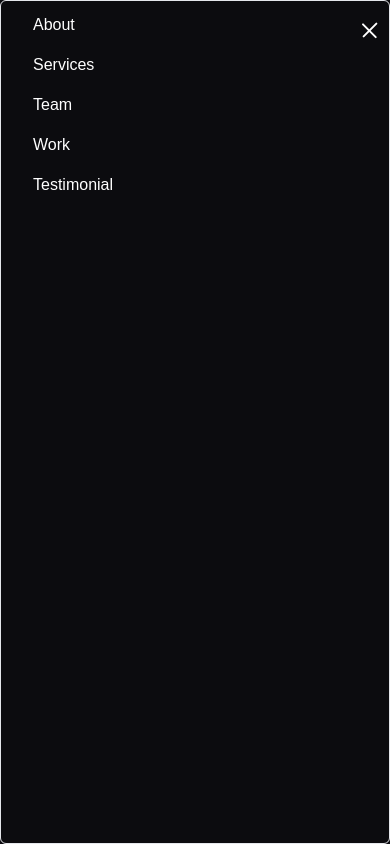
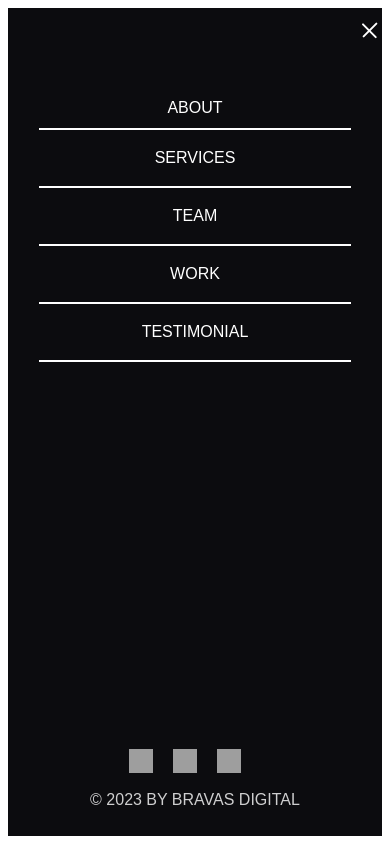
Before and after one commit to Ashutoshkr23/Bravos-11, a Next.js app: page / in a window 390 px wide. Both pictures are taken after a click on the button 372 px from the left and 30 px from the top of the page. Shown: the top 844 px of the page. Built offline with nearby package versions, Linux system fonts and the light colour scheme; no server answers; grey boxes are pictures that could not be loaded.

Commit message:
NAV ui Change

```diff
--- a/src/components/Navbar.jsx
+++ b/src/components/Navbar.jsx
@@ -1,9 +1,35 @@
 
-import React, {useState}from 'react'
+import React, {useState , useEffect}from 'react'
 import Link from 'next/link';
+import { motion, AnimatePresence } from 'framer-motion';
 
 function Navbar() {
     const [isOpen, setIsOpen] = useState(false);
+
+    const [date, setDate] = useState();
+
+    function getYear() {
+        setDate(new Date().getFullYear());
+    }
+
+    useEffect(() => {
+        getYear();
+    }, [])
+
+    const fadeIn = {
+        initial: {
+            opacity: 0
+        },
+        animate: {
+            opacity: 1,
+            transition: {
+                duration: 0.3
+            }
+        },
+        exit: {
+            opacity: 0,
+        }
+    }
 
 
   return (
@@ -89,42 +115,46 @@ function Navbar() {
                               </div>
                       </button>
                       {isOpen && (
-                          <div className="absolute w-full h-screen  right-0 top-0 bg-dark border rounded-md shadow-lg z-10">
-                              <div className="py-1 px-4 ">
-                                  <a
-                                      href="#about"
-                                      className="block px-4 py-2 text-white hover:font-bold hover:bg-gray-900 rounded-sm hover:text-gray-100"
-                                  >
-                                      About
-                                  </a>
-                                      <a
-                                          href="#services"
-                                          className="block px-4 py-2 text-white hover:font-bold hover:bg-gray-900 rounded-sm hover:text-gray-100"
-                                      >
-                                          Services
-                                      </a>
-                                      <a
-                                          href="#team"
-                                          className="block px-4 py-2 text-white hover:font-bold hover:bg-gray-900 rounded-sm hover:text-gray-100"
-                                      >
-                                          Team
-                                      </a>
-                                      <a
-                                          href="#work"
-                                          className="block px-4 py-2 text-white hover:font-bold hover:bg-gray-900 rounded-sm hover:text-gray-100"
-                                      >
-                                         Work
-                                      </a>
-                                      <a
-                                          href="#testimonials"
-                                          className="block px-4 py-2 text-white hover:font-bold hover:bg-gray-900 rounded-sm hover:text-gray-100"
-                                      >
-                                          Testimonial
-                                      </a>
+                              <AnimatePresence>
+                                  <motion.div variants={fadeIn} initial="initial" whileInView="animate" exit="exit" viewport={{ once: false }} className="absolute ease-in duration-800  w-full h-screen top-0 right-0 text-white   border-white border-8 bg-dark shadow-lg z-10">
+                                      <div className='flex flex-col h-full  content-between'>
+                                          <div className="flex flex-col mx-auto mt-20 text-center font-oswald tracking-light w-10/12 z-20">
+                                              <div onClick={() => setIsOpen(!isOpen)} className="nav-link-container  py-2  border-b-2 border-white ">
+                                                  <a href="#about" className="nav-link ">ABOUT</a>
+                                              </div>
+                                              <div onClick={() => setIsOpen(!isOpen)} className="nav-link-container py-4  border-b-2 border-white">
+                                                  <a href="#services" className="nav-link ">SERVICES</a>
+                                              </div>
+                                              <div onClick={() => setIsOpen(!isOpen)} className="nav-link-container py-4  border-b-2 border-white ">
+                                                  <a href="#team" className="nav-link ">TEAM</a>
+                                              </div>
+                                              <div onClick={() => setIsOpen(!isOpen)} className="nav-link-container py-4  border-b-2 border-white ">
+                                                  <a href="#work" className="nav-link ">WORK</a>
+                                              </div>
+                                              <div onClick={() => setIsOpen(!isOpen)} className="nav-link-container  border-b-2 border-white py-4   ">
+                                                  <a href="#testimonials" className="nav-link ">TESTIMONIAL</a>
+                                              </div>
+                                          </div>
+                                          <div className='mt-auto'>
+                                              <div className="flex flex-row flex-wrap justify-center mx-auto my-4 min-w-0 items-center" style={{ height: '40px', borderRadius: '19px', margin: 'auto' }}>
+                                                  <a href="#" target="blank" className="w-11 h-10">
+                                                      <img className="w-6 h-6 hover:scale-125 inline-block" src={"assets/Images/footer/fb.svg"} alt="facebook icon" />
+                                                  </a>
+                                                  <a href="#" target="blank" className="w-11 h-10">
+                                                      <img className="w-6 h-6 hover:scale-125 inline-block" src="assets/Images/footer/linkedin.ico" alt="linkedin icon" />
+                                                  </a>
+                                                  <a href="#" target="blank" className="w-11 h-10">
+                                                      <img className="w-6 h-6 hover:scale-125 inline-block" src={"assets/Images/footer/instagram-light.ico"} alt="instagram icon" />
+                                                  </a>
+                                              </div>
+                                              <div className="text-center pb-6 text-white text-base opacity-80 ">© {date} BY BRAVAS DIGITAL</div>
+                                          </div>
 
-                              </div>
-                          </div>
-                      )}
+                                      </div>
+
+                                  </motion.div>
+                              </AnimatePresence>
+                          )}
                   </div>
               </div>
           </nav>
```
